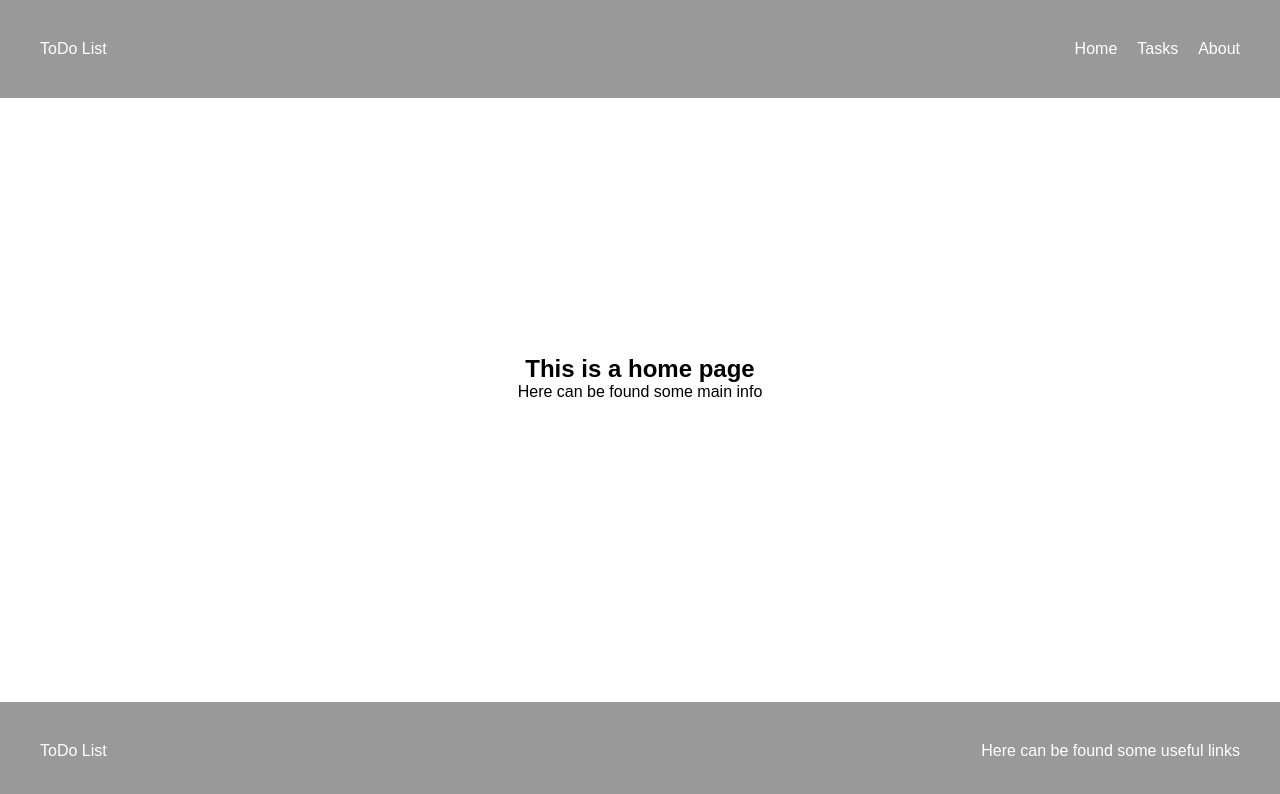
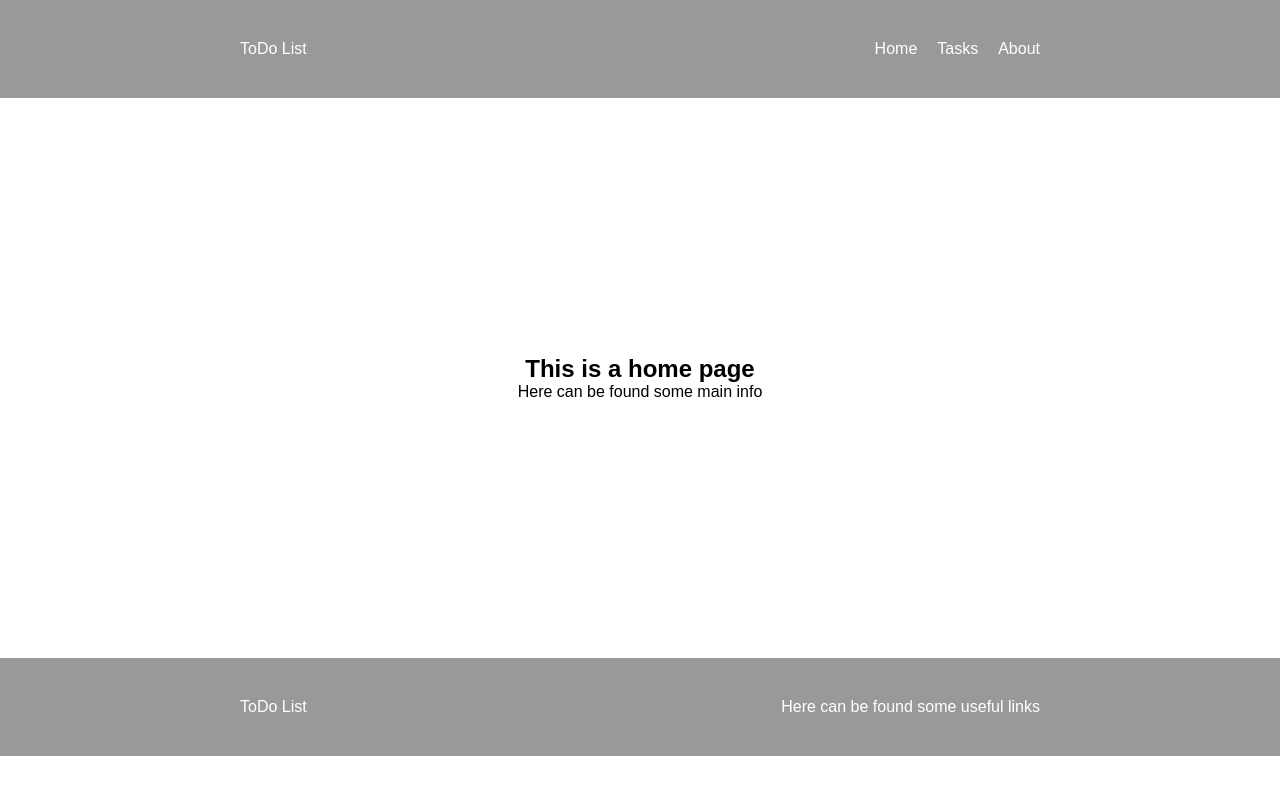
Before and after one commit to RZhyvitskyi/hyf-homework, a React (Create React App) app in the folder react/react1/week2/todo-list/: page / in a window 1280 px wide. Shown: the top 794 px of the page. Built offline with nearby package versions, Linux system fonts and the light colour scheme.

Commit message:
small styling

```diff
--- a/react/react1/week2/todo-list/src/components/layout/container/Container.css
+++ b/react/react1/week2/todo-list/src/components/layout/container/Container.css
@@ -1,4 +1,4 @@
 .container {
-  max-width: 1200px;
+  max-width: 800px;
   margin: 0 auto;
 }
--- a/react/react1/week2/todo-list/src/components/layout/footer/Footer.css
+++ b/react/react1/week2/todo-list/src/components/layout/footer/Footer.css
@@ -1,8 +1,6 @@
 footer {
   background-color: #999;
-  position: absolute;
-  bottom: 0;
-  width: 100%;
+
   color: #fff;
 }
 
```
